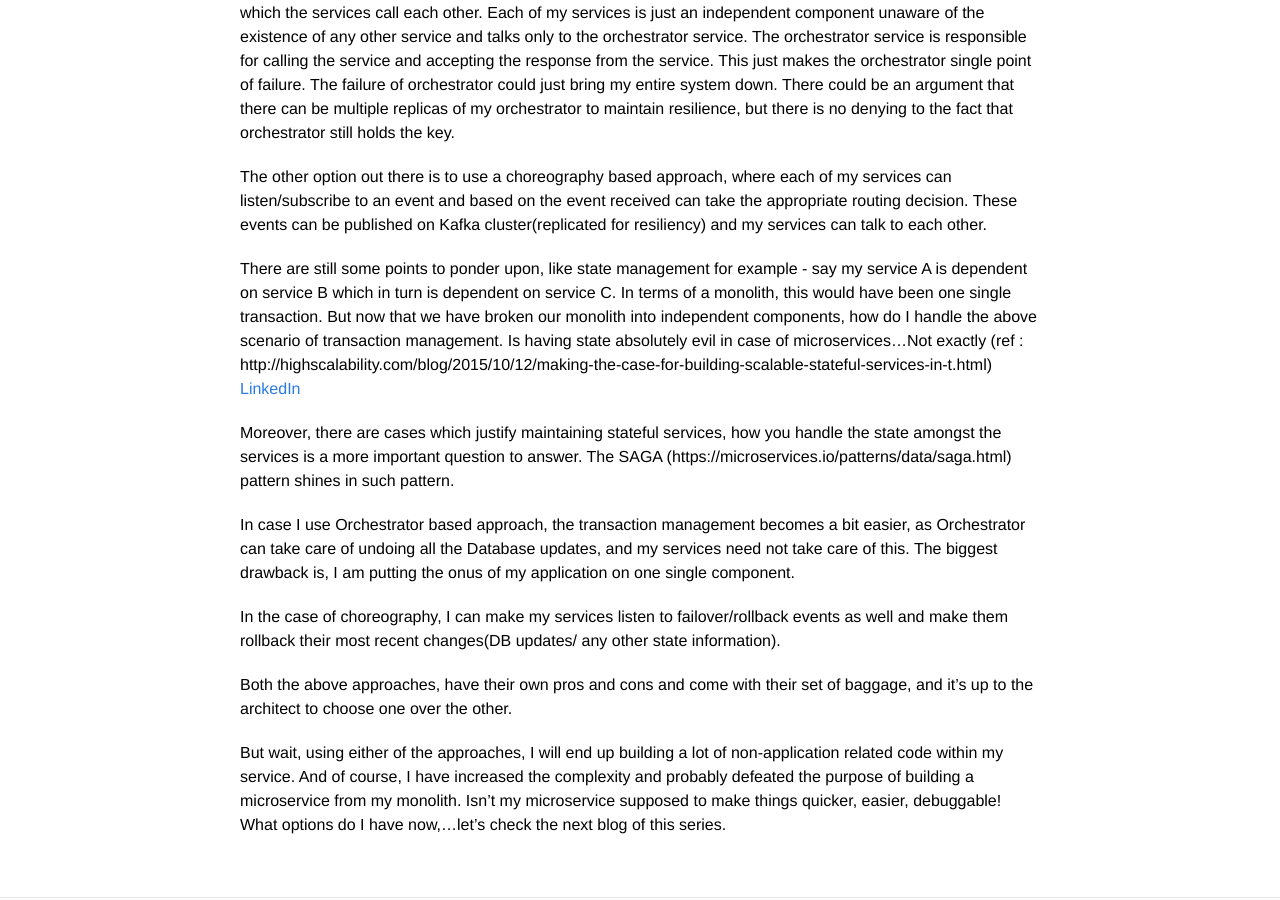
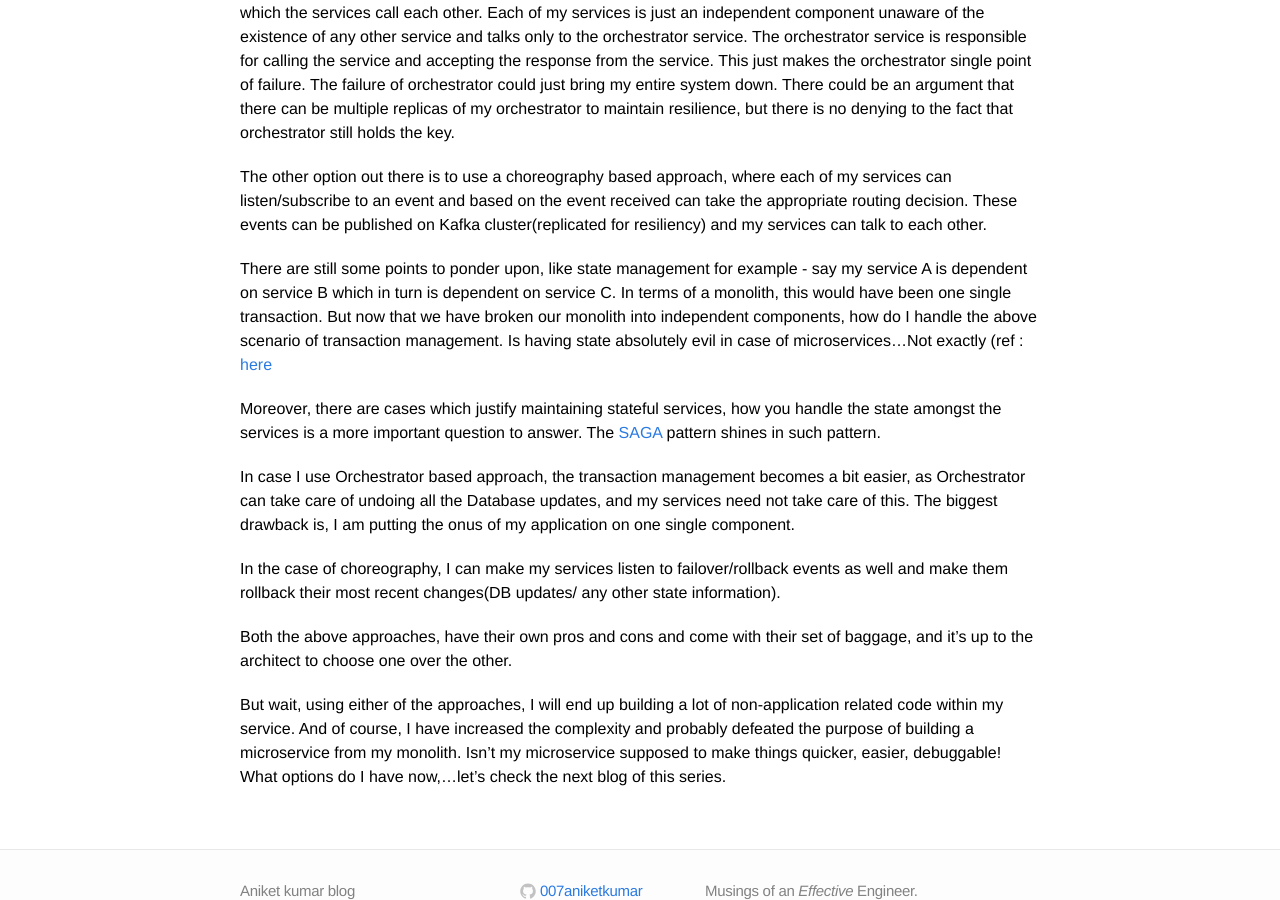
Before and after one commit to 007aniketkumar/007aniketkumarblog.github.io, a Jekyll site: the page built from _posts/2019-02-21-I-dont-Know-How-To-Make-My-Services-Talk.markdown, in a window 1280 px wide and 900 px high, scrolled down 548 px. Built offline with Jekyll 4.4.1, drawn with Linux system fonts in a browser that asks for light colours.

Commit message:
Update 2019-02-21-I-dont-Know-How-To-Make-My-Services-Talk.markdown

```diff
--- a/_posts/2019-02-21-I-dont-Know-How-To-Make-My-Services-Talk.markdown
+++ b/_posts/2019-02-21-I-dont-Know-How-To-Make-My-Services-Talk.markdown
@@ -16,10 +16,10 @@ The architect should also try to ensure couple of points: point 1: Maintain the
 The other option out there is to use a choreography based approach, where each of my services can listen/subscribe to an event and based on the event received can take the appropriate routing decision. These events can be published on Kafka cluster(replicated for resiliency) and my services can talk to each other.
 
 There are still some points to ponder upon, like state management for example - say my service A is dependent on service B which in turn is dependent on service C. In terms of a monolith, this would have been one single transaction. But now that we have broken our monolith into independent components, how do I handle the above scenario of transaction management. Is having state absolutely evil in case of microservices…Not exactly (ref :
-http://highscalability.com/blog/2015/10/12/making-the-case-for-building-scalable-stateful-services-in-t.html)
-<a href=" https://microservices.io/patterns/data/saga.html/">LinkedIn</a>
+<a href=" http://highscalability.com/blog/2015/10/12/making-the-case-for-building-scalable-stateful-services-in-t.html">here</a>
 
-Moreover, there are cases which justify maintaining stateful services, how you handle the state amongst the services is a more important question to answer. The SAGA (https://microservices.io/patterns/data/saga.html) pattern shines in such pattern.
+Moreover, there are cases which justify maintaining stateful services, how you handle the state amongst the services is a more important question to answer. The <a href=" https://microservices.io/patterns/data/saga.html">SAGA</a>
+ pattern shines in such pattern.
 
 In case I use Orchestrator based approach, the transaction management becomes a bit easier, as Orchestrator can take care of undoing all the Database updates, and my services need not take care of this. The biggest drawback is, I am putting the onus of my application on one single component.
 
```
